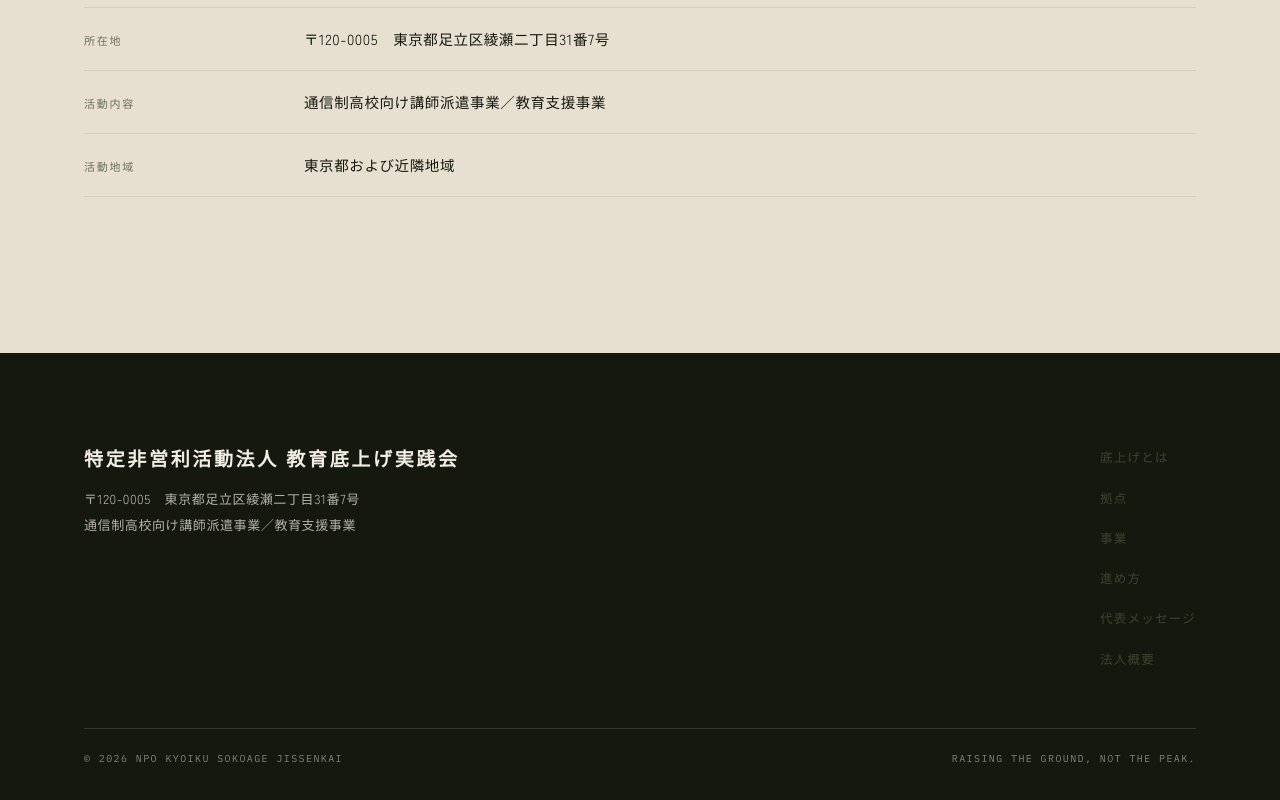
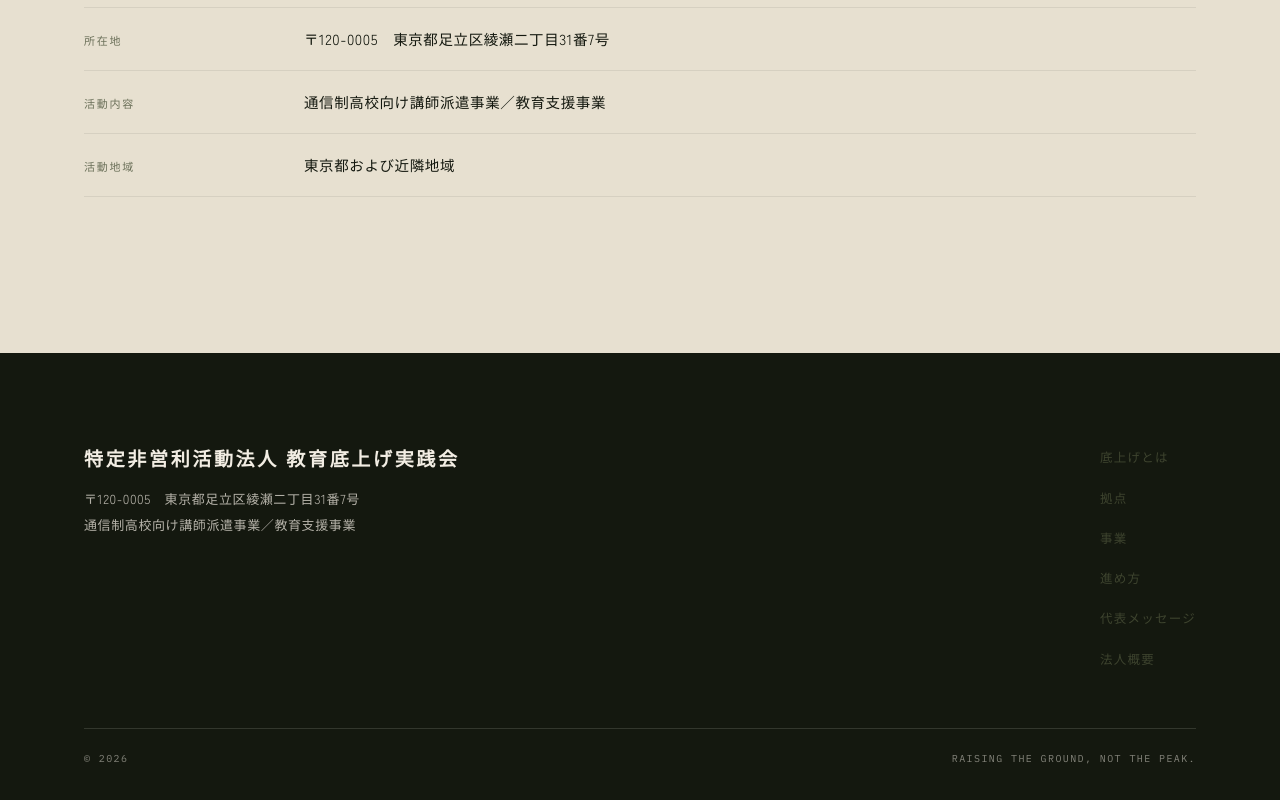
Before and after one commit to yhuki825/NPO-KYOIKU-SOKOAGE-JISSENKAI, a plain HTML site: page index.html in a window 1280 px wide. Shown: the part 6896-7696 px from the top of the page. Drawn offline with Linux system fonts and the light colour scheme; a web font is replaced by a local one.

Commit message:
フッターの英字社名表記を削除
Co-Authored-By: Claude Opus 5.5 <noreply@anthropic.com>

```diff
--- a/index.html
+++ b/index.html
@@ -590,7 +590,7 @@ footer{background:var(--ink);color:rgba(242,237,227,.72);padding:clamp(56px,8vw,
       </nav>
     </div>
     <div class="f-bottom">
-      <span>&copy; <span id="yr">2026</span> NPO KYOIKU SOKOAGE JISSENKAI</span>
+      <span>&copy; <span id="yr">2026</span></span>
       <span>RAISING THE GROUND, NOT THE PEAK.</span>
     </div>
   </div>
```
